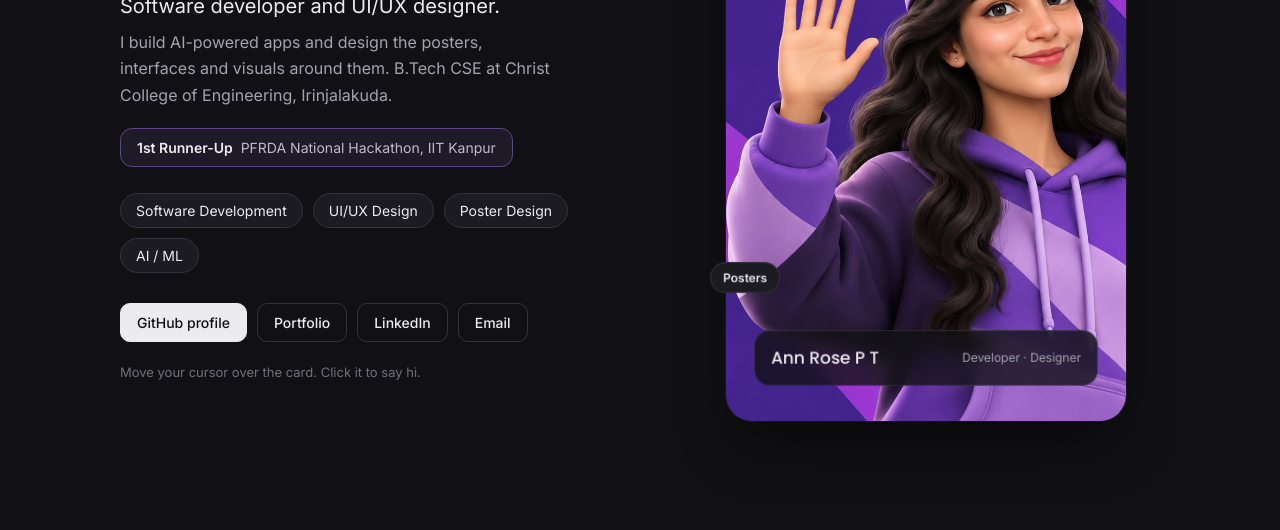
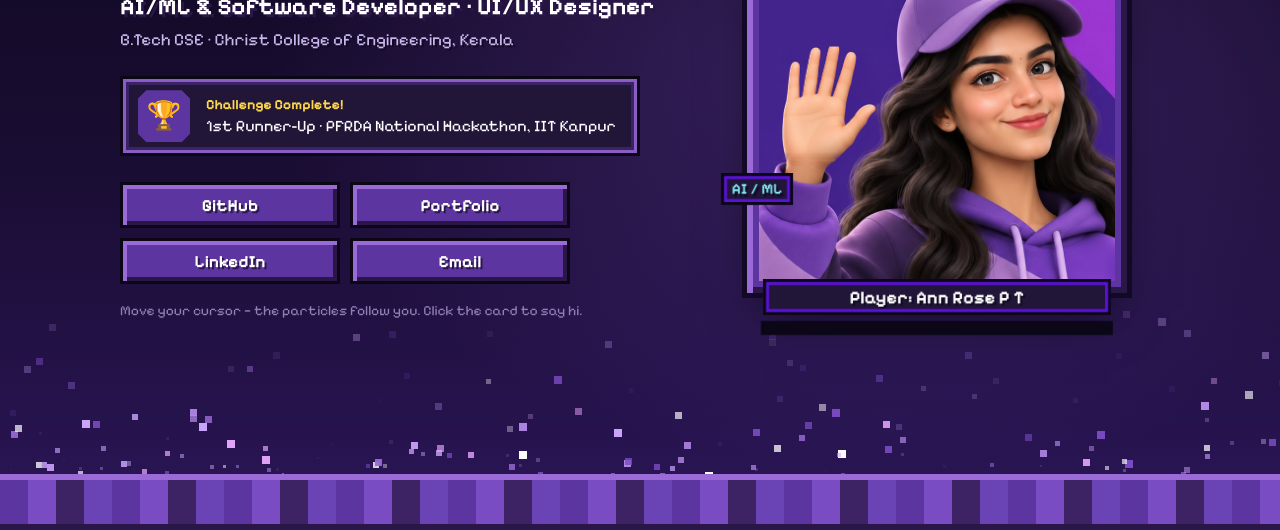
Before and after one commit to AnnRosePT/AnnRosePT, a plain HTML site: page docs/index.html in a window 1280 px wide. Shown: the part 270-800 px from the top of the page. Drawn offline with Linux system fonts and the light colour scheme.

Commit message:
3D animated hero + interactive Minecraft 3D card page; resume-aligned About and tech stack
- Hero: rotating 3D amethyst blocks, depth-layered portal particles, floating card, logo glint
- docs/: cursor-following particle field, 3D tilt card, click burst + wave, XP bar
- About/inventory follow the Oct 2026 resume; no cybersecurity focus

Co-Authored-By: Claude Opus 5.5 <noreply@anthropic.com>
Claude-Session: https://claude.ai/code/session_01E6B3CowpMrQerwAdNKFbV7

```diff
--- a/docs/index.html
+++ b/docs/index.html
@@ -4,163 +4,210 @@
 <meta charset="utf-8" />
 <meta name="viewport" content="width=device-width, initial-scale=1" />
 <title>Ann Rose P T</title>
-<meta name="description" content="Ann Rose P T – software developer and UI/UX designer. Move your cursor or tilt your phone to explore the 3D card." />
-<link rel="preconnect" href="https://fonts.googleapis.com" />
-<link href="https://fonts.googleapis.com/css2?family=Inter:wght@400;500;600&family=Poppins:wght@500&display=swap" rel="stylesheet" />
+<meta name="description" content="Ann Rose P T – AI/ML & software developer and UI/UX designer. An interactive 3D player card: move your cursor or tilt your phone." />
 <style>
-  :root{
-    --ink:#111115; --panel:#1b1b21; --line:#33333d; --text:#ececf0; --muted:#a3a3b0; --accent:#b084f0;
-  }
+  @font-face{font-family:PX;src:url(fonts/pixelify-sans-latin-400-normal.woff2) format("woff2")}
+  @font-face{font-family:PX;font-weight:700;src:url(fonts/pixelify-sans-latin-700-normal.woff2) format("woff2")}
+  :root{--ink:#0c0619;--panel:#211538;--edge:#0b0716;--hi:#9a6ad6;--lo:#2a1748;--lav:#d8c9ed;--gold:#ffd84a;--splash:#ffff55}
   *{box-sizing:border-box;margin:0;padding:0}
   html,body{height:100%}
-  body{background:var(--ink);color:var(--text);font-family:Inter,system-ui,-apple-system,"Segoe UI",sans-serif;
-       display:flex;align-items:center;justify-content:center;min-height:100svh;padding:32px 16px;overflow-x:hidden}
-  .wrap{width:100%;max-width:1040px;display:grid;grid-template-columns:1.05fr .95fr;gap:56px;align-items:center}
-  .eyebrow{font-size:13px;letter-spacing:.14em;font-weight:600;color:var(--accent)}
-  h1{font-family:Poppins,Inter,sans-serif;font-weight:500;font-size:clamp(40px,6vw,64px);line-height:1.05;margin:10px 0 18px}
-  .lead{font-size:20px;line-height:1.5}
-  .sub{color:var(--muted);font-size:16px;line-height:1.65;margin-top:8px;max-width:440px}
-  .award{display:inline-block;margin-top:20px;border:1px solid #5c4882;background:#1e1a28;border-radius:12px;padding:10px 16px;font-size:14px;color:#bebec8}
-  .award b{color:var(--text)}
-  .tags{display:flex;flex-wrap:wrap;gap:10px;margin:26px 0 30px}
-  .tag{border:1px solid var(--line);background:var(--panel);border-radius:999px;padding:8px 15px;font-size:14px}
-  .links{display:flex;flex-wrap:wrap;gap:10px}
-  .links a{color:var(--text);text-decoration:none;border:1px solid var(--line);border-radius:10px;padding:10px 16px;font-size:14px;font-weight:500;transition:border-color .2s,transform .2s}
-  .links a:hover{border-color:var(--accent);transform:translateY(-2px)}
-  .links a.primary{background:var(--text);color:var(--ink);border-color:var(--text)}
-  .hint{margin-top:22px;font-size:13px;color:#6f6f7c}
+  body{background:radial-gradient(900px 600px at 70% 40%,rgba(122,76,196,.35),transparent 70%),linear-gradient(180deg,#0c0619,#1a0d33 55%,#2b1658);
+       color:#fff;font-family:PX,"Courier New",monospace;min-height:100svh;overflow-x:hidden}
+  canvas#fx{position:fixed;inset:0;width:100%;height:100%;pointer-events:none;z-index:0}
+  .ground{position:fixed;left:0;right:0;bottom:0;height:56px;z-index:0;image-rendering:pixelated;
+    background:repeating-linear-gradient(90deg,#5c35a0 0 28px,#7a4cc4 28px 56px,#3d2363 56px 84px,#6a43b4 84px 112px);
+    box-shadow:inset 0 6px 0 #9a6ad6, inset 0 -6px 0 #2a1748}
+  main{position:relative;z-index:1;max-width:1080px;margin:0 auto;padding:56px 20px 110px;display:grid;grid-template-columns:1.1fr .9fr;gap:48px;align-items:center;min-height:100svh}
+  .logo{font-weight:700;font-size:clamp(40px,6.2vw,80px);white-space:nowrap;line-height:.95;color:#e9dcff;letter-spacing:1px;position:relative;
+    text-shadow:0 6px 0 #7a4cc4,0 10px 0 #3d2363,0 13px 0 #120a24}
+  .splash{position:absolute;right:-6px;top:-30px;font-size:clamp(18px,2.4vw,26px);color:var(--splash);text-shadow:3px 3px 0 #3f3f15;
+    transform:rotate(-14deg);animation:pulse .55s ease-in-out infinite alternate;white-space:nowrap}
+  @keyframes pulse{from{transform:rotate(-14deg) scale(.94)}to{transform:rotate(-14deg) scale(1.06)}}
+  .sub{font-weight:700;font-size:clamp(18px,2.2vw,24px);margin:30px 0 8px;text-shadow:3px 3px 0 #2a1748}
+  .sub2{color:#cbb8ef;font-size:17px;text-shadow:2px 2px 0 #120a24}
+  .toast{display:flex;gap:16px;align-items:center;background:var(--panel);margin:26px 0;padding:14px 18px;max-width:520px;
+    box-shadow:inset 0 0 0 3px var(--edge),inset 0 0 0 6px #8a5cc5,inset 0 0 0 9px #3a2363}
+  .toast .ic{width:52px;height:52px;flex:none;background:#5c35a0;display:grid;place-items:center;font-size:28px;
+    clip-path:polygon(16% 0,84% 0,100% 16%,100% 84%,84% 100%,16% 100%,0 84%,0 16%)}
+  .toast b{display:block;color:var(--gold);font-size:14px;margin-bottom:2px}
+  .toast span{font-size:16px;line-height:1.35}
+  .btns{display:grid;grid-template-columns:repeat(2,minmax(0,220px));gap:10px}
+  .btn{display:flex;align-items:center;justify-content:center;height:46px;color:#fff;text-decoration:none;font-weight:700;font-size:17px;background:#5c35a0;
+    text-shadow:2px 2px 0 #2a1748;box-shadow:inset 0 0 0 3px var(--edge),inset 4px 4px 0 3px var(--hi),inset -4px -4px 0 3px var(--lo);transition:transform .08s}
+  .btn:hover,.btn:focus-visible{background:#7a4cc4;outline:none;box-shadow:inset 0 0 0 3px #fff,inset 4px 4px 0 3px #b48ae8,inset -4px -4px 0 3px var(--lo)}
+  .btn:active{transform:translateY(2px)}
+  .hint{margin-top:18px;color:#8f7fb3;font-size:14px}
 
   /* 3D card */
   .stage{perspective:1100px;display:flex;justify-content:center}
-  .card{position:relative;width:min(400px,86vw);aspect-ratio:792/1152;border-radius:26px;transform-style:preserve-3d;
-        transform:rotateX(var(--rx,0deg)) rotateY(var(--ry,0deg));transition:transform .5s cubic-bezier(.2,.7,.2,1);
-        cursor:pointer;will-change:transform}
+  .card{position:relative;width:min(380px,82vw);aspect-ratio:1;transform-style:preserve-3d;cursor:pointer;
+    transform:rotateX(var(--rx,0deg)) rotateY(var(--ry,0deg));transition:transform .45s cubic-bezier(.2,.7,.2,1)}
   .card.live{transition:transform .08s linear}
-  .layer{position:absolute;inset:0;border-radius:26px}
-  .photo{overflow:hidden;box-shadow:0 30px 60px -20px rgba(0,0,0,.7),0 0 0 1px rgba(255,255,255,.06)}
-  .art{position:absolute;inset:0;transform:scale(1.06);transform-origin:center;transition:transform .4s}
-  .art img.bg{width:100%;height:100%;display:block}
-  .hand{position:absolute;left:14.65%;top:24.57%;width:24.49%;height:21%;
-        transform-origin:27.8% 98.8%;animation:wave 4s ease-in-out 1s infinite}
-  .card.burst .hand{animation:wave-fast 1.1s ease-in-out}
+  .face{position:absolute;inset:0;padding:12px;background:#5c35a0;
+    box-shadow:inset 6px 6px 0 var(--hi),inset -6px -6px 0 var(--lo),0 0 0 5px #120a24,0 34px 50px -18px rgba(0,0,0,.7)}
+  .art{position:relative;width:100%;height:100%;overflow:hidden}
+  .art img.bg{width:100%;height:100%;display:block;object-fit:cover}
+  .hand{position:absolute;animation:wave 4s ease-in-out 1s infinite}
+  .card.hi .hand{animation:wave-fast 1.1s ease-in-out}
   @keyframes wave{0%,55%,100%{transform:rotate(0)}9%{transform:rotate(12deg)}18%{transform:rotate(-6deg)}27%{transform:rotate(11deg)}36%{transform:rotate(-3deg)}45%{transform:rotate(2deg)}}
   @keyframes wave-fast{0%,100%{transform:rotate(0)}15%{transform:rotate(16deg)}35%{transform:rotate(-9deg)}55%{transform:rotate(15deg)}75%{transform:rotate(-5deg)}}
-  .glare{background:radial-gradient(circle at var(--gx,50%) var(--gy,30%),rgba(255,255,255,.22),rgba(255,255,255,0) 45%);
-         mix-blend-mode:soft-light;pointer-events:none;opacity:var(--go,0);transition:opacity .4s}
-  /* floating name plate pops out of the card in 3D */
-  .plate{position:absolute;left:7%;right:7%;bottom:6%;transform:translateZ(70px);pointer-events:none;
-         background:rgba(17,17,21,.78);backdrop-filter:blur(8px);-webkit-backdrop-filter:blur(8px);
-         border:1px solid rgba(255,255,255,.1);border-radius:16px;padding:14px 16px;display:flex;justify-content:space-between;align-items:center}
-  .plate b{font-family:Poppins,Inter,sans-serif;font-weight:500;font-size:17px}
-  .plate span{font-size:12px;color:var(--muted)}
-  .chip{position:absolute;top:5%;right:6%;transform:translateZ(110px);pointer-events:none;
-        background:var(--text);color:var(--ink);font-size:12px;font-weight:600;border-radius:999px;padding:7px 12px}
-  .chip2{top:auto;bottom:22%;right:auto;left:-4%;transform:translateZ(90px);background:var(--panel);color:var(--text);border:1px solid var(--line)}
-  .motion-btn{display:none;margin-top:14px;background:none;border:1px solid var(--line);color:var(--text);border-radius:10px;padding:9px 14px;font:inherit;font-size:13px}
+  .glare{position:absolute;inset:12px;pointer-events:none;opacity:var(--go,0);transition:opacity .3s;
+    background:radial-gradient(circle at var(--gx,50%) var(--gy,30%),rgba(255,255,255,.28),transparent 45%);mix-blend-mode:soft-light}
+  .tag{position:absolute;pointer-events:none;font-weight:700;font-size:15px;padding:7px 11px;background:var(--panel);
+    box-shadow:inset 0 0 0 3px var(--edge),inset 0 0 0 6px #5a12d6;text-shadow:2px 2px 0 #120a24}
+  .t1{right:-18px;top:22px;transform:translateZ(90px);color:#d6b8ff}
+  .t2{left:-26px;bottom:88px;transform:translateZ(70px);color:#7fe7f2}
+  .t3{left:16px;right:16px;bottom:-22px;transform:translateZ(110px);text-align:center;color:#fff;font-size:18px}
+  .xp{position:absolute;left:16px;right:16px;bottom:-40px;height:10px;transform:translateZ(110px);background:#0b0716;box-shadow:0 0 0 2px #0b0716}
+  .xp i{position:absolute;inset:2px;width:calc(var(--xp,0) * 1%);background:linear-gradient(90deg,#9a6ad6,#cfa8ff);transition:width .25s}
 
-  @media (max-width:820px){
-    body{align-items:flex-start}
-    .wrap{grid-template-columns:1fr;gap:36px;text-align:center}
-    .sub{margin-left:auto;margin-right:auto}
-    .tags,.links{justify-content:center}
-    .stage{order:-1}
+  @media (max-width:860px){
+    main{grid-template-columns:1fr;gap:34px;padding-top:40px;text-align:center}
+    .stage{order:-1;margin-bottom:56px}
+    .splash{top:-34px;right:-14px}
+    section{margin-top:18px}
+    .logo{display:inline-block}
+    .toast{margin-left:auto;margin-right:auto;text-align:left}
+    .btns{justify-content:center}
   }
   @media (prefers-reduced-motion:reduce){*{animation:none!important;transition:none!important}}
 </style>
 </head>
 <body>
-<main class="wrap">
+<canvas id="fx" aria-hidden="true"></canvas>
+<div class="ground" aria-hidden="true"></div>
+<main>
   <section>
-    <p class="eyebrow">HELLO, I'M</p>
-    <h1>Ann Rose P T</h1>
-    <p class="lead">Software developer and UI/UX designer.</p>
-    <p class="sub">I build AI-powered apps and design the posters, interfaces and visuals around them. B.Tech CSE at Christ College of Engineering, Irinjalakuda.</p>
-    <p class="award"><b>1st Runner-Up</b> &nbsp;PFRDA National Hackathon, IIT Kanpur</p>
-    <div class="tags">
-      <span class="tag">Software Development</span><span class="tag">UI/UX Design</span><span class="tag">Poster Design</span><span class="tag">AI / ML</span>
-    </div>
-    <nav class="links">
-      <a class="primary" href="https://github.com/AnnRosePT">GitHub profile</a>
-      <a href="https://ann-rose-pt007.vercel.app">Portfolio</a>
-      <a href="https://www.linkedin.com/in/ann-rose-pt">LinkedIn</a>
-      <a href="mailto:annrosept007@gmail.com">Email</a>
+    <h1 class="logo">ANN ROSE P T<span class="splash">Code + Design!</span></h1>
+    <p class="sub">AI/ML &amp; Software Developer &middot; UI/UX Designer</p>
+    <p class="sub2">B.Tech CSE &middot; Christ College of Engineering, Kerala</p>
+    <div class="toast"><div class="ic" aria-hidden="true">&#127942;</div>
+      <div><b>Challenge Complete!</b><span>1st Runner-Up &middot; PFRDA National Hackathon, IIT Kanpur</span></div></div>
+    <nav class="btns">
+      <a class="btn" href="https://github.com/AnnRosePT">GitHub</a>
+      <a class="btn" href="https://ann-rose-pt007.vercel.app">Portfolio</a>
+      <a class="btn" href="https://www.linkedin.com/in/ann-rose-pt">LinkedIn</a>
+      <a class="btn" href="mailto:annrosept007@gmail.com">Email</a>
     </nav>
-    <p class="hint" id="hint">Move your cursor over the card. Click it to say hi.</p>
-    <button class="motion-btn" id="motionBtn">Enable tilt with phone motion</button>
+    <p class="hint" id="hint">Move your cursor &mdash; the particles follow you. Click the card to say hi.</p>
   </section>
 
-  <div class="stage" id="stage">
+  <div class="stage">
     <div class="card" id="card" role="img" aria-label="3D avatar of Ann Rose P T waving">
-      <div class="layer photo">
-        <div class="art" id="bg">
-          <img class="bg" src="card.jpg" alt="" />
-          <img class="hand" src="hand.png" alt="" />
-        </div>
-      </div>
-      <div class="layer glare"></div>
-      <div class="plate"><b>Ann Rose P T</b><span>Developer · Designer</span></div>
-      <div class="chip">UI/UX</div>
-      <div class="chip chip2">Posters</div>
+      <div class="face"><div class="art">
+        <img class="bg" src="card_sq.jpg" alt="" />
+        <img class="hand" id="hand" src="hand.png" alt="" />
+      </div></div>
+      <div class="glare"></div>
+      <div class="tag t1">UI/UX</div>
+      <div class="tag t2">AI / ML</div>
+      <div class="tag t3">Player: Ann Rose P T</div>
+      <div class="xp"><i id="xp"></i></div>
     </div>
   </div>
 </main>
 
 <script>
 (() => {
+  const reduce = matchMedia('(prefers-reduced-motion: reduce)').matches;
+  const coarse = matchMedia('(pointer: coarse)').matches;
   const card = document.getElementById('card');
-  const stage = document.getElementById('stage');
-  const bg = document.getElementById('bg');
-  const MAX = 14;
-  const reduce = matchMedia('(prefers-reduced-motion: reduce)').matches;
+  const hand = document.getElementById('hand');
+  const xp = document.getElementById('xp');
 
-  function tilt(nx, ny) { // nx, ny in -1..1
+  // hand placement inside the square crop (from the source poster geometry)
+  const SQ = [70, 40, 792, 762], HB = [116, 283, 310, 525], PV = [170, 522], S = SQ[2] - SQ[0];
+  Object.assign(hand.style, {
+    left: ((HB[0] - SQ[0]) / S * 100) + '%', top: ((HB[1] - SQ[1]) / S * 100) + '%',
+    width: ((HB[2] - HB[0]) / S * 100) + '%', height: ((HB[3] - HB[1]) / S * 100) + '%',
+    transformOrigin: ((PV[0] - HB[0]) / (HB[2] - HB[0]) * 100) + '% ' + ((PV[1] - HB[1]) / (HB[3] - HB[1]) * 100) + '%'
+  });
+
+  // ---------- 3D tilt
+  const MAX = 16;
+  function tilt(nx, ny) {
     card.style.setProperty('--ry', (nx * MAX).toFixed(2) + 'deg');
     card.style.setProperty('--rx', (-ny * MAX).toFixed(2) + 'deg');
     card.style.setProperty('--gx', (50 + nx * 50) + '%');
     card.style.setProperty('--gy', (50 + ny * 50) + '%');
     card.style.setProperty('--go', 1);
-    bg.style.transform = `scale(1.06) translate(${(-nx * 10).toFixed(1)}px, ${(-ny * 10).toFixed(1)}px)`;
   }
-  function reset() {
-    card.classList.remove('live');
-    card.style.setProperty('--rx', '0deg'); card.style.setProperty('--ry', '0deg'); card.style.setProperty('--go', 0);
-    bg.style.transform = 'scale(1.06)';
+  function reset() { card.classList.remove('live'); tilt(0, 0); card.style.setProperty('--go', 0); }
+
+  // ---------- portal particles (canvas)
+  const cv = document.getElementById('fx'), ctx = cv.getContext('2d');
+  let W = 0, H = 0, DPR = Math.min(2, devicePixelRatio || 1);
+  const COLS = ['#cfa8ff', '#b48ae8', '#e9a8ff', '#9a6ad6', '#ffffff', '#7a4cc4'];
+  const P = [];
+  const mouse = { x: -9999, y: -9999, on: false };
+  function resize() {
+    W = innerWidth; H = innerHeight; cv.width = W * DPR; cv.height = H * DPR; ctx.setTransform(DPR, 0, 0, DPR, 0, 0);
+  }
+  function spawn(x, y, burst) {
+    const z = Math.random();                        // depth 0 (far) .. 1 (near)
+    const a = Math.random() * Math.PI * 2, sp = burst ? 2 + Math.random() * 5 : 0;
+    P.push({ x: x ?? Math.random() * W, y: y ?? H - 60 + Math.random() * 40, z,
+      vx: Math.cos(a) * sp + (Math.random() - .5) * .3, vy: Math.sin(a) * sp - (0.25 + z * .6),
+      s: Math.round(2 + z * 6), c: COLS[(Math.random() * COLS.length) | 0], life: 1, decay: .0025 + Math.random() * .004 });
+  }
+  const MAXP = coarse ? 110 : 220;
+  function frame() {
+    ctx.clearRect(0, 0, W, H);
+    if (!reduce && P.length < MAXP) for (let i = 0; i < 3; i++) spawn();
+    for (let i = P.length - 1; i >= 0; i--) {
+      const p = P[i];
+      if (mouse.on) {                                // swirl toward the cursor, stronger for near particles
+        const dx = mouse.x - p.x, dy = mouse.y - p.y, d2 = dx * dx + dy * dy, r = 260;
+        if (d2 < r * r) {
+          const d = Math.sqrt(d2) || 1, f = (1 - d / r) * (.12 + p.z * .25);
+          p.vx += (dx / d) * f + (-dy / d) * f * .9;
+          p.vy += (dy / d) * f + (dx / d) * f * .9;
+        }
+      }
+      p.vx *= .97; p.vy = p.vy * .97 - .01 * (0.4 + p.z);
+      p.x += p.vx * (0.5 + p.z); p.y += p.vy * (0.5 + p.z);
+      p.life -= p.decay;
+      if (p.life <= 0 || p.y < -20 || p.x < -20 || p.x > W + 20) { P.splice(i, 1); continue; }
+      ctx.globalAlpha = Math.min(1, p.life * 1.6) * (.35 + p.z * .65);
+      ctx.fillStyle = p.c;
+      ctx.fillRect(Math.round(p.x), Math.round(p.y), p.s, p.s);   // crisp square "pixels"
+    }
+    ctx.globalAlpha = 1;
+    requestAnimationFrame(frame);
+  }
+  addEventListener('resize', resize); resize();
+  if (!reduce) requestAnimationFrame(frame);
+
+  // ---------- input
+  let seen = 0;
+  function onMove(x, y) {
+    mouse.x = x; mouse.y = y; mouse.on = true;
+    const r = card.getBoundingClientRect();
+    const nx = Math.max(-1, Math.min(1, (x - (r.left + r.width / 2)) / (r.width * .9)));
+    const ny = Math.max(-1, Math.min(1, (y - (r.top + r.height / 2)) / (r.height * .9)));
+    card.classList.add('live'); tilt(nx, ny);
+    if (!reduce && Math.random() < .35) spawn(x + (Math.random() - .5) * 20, y + (Math.random() - .5) * 20, true);
+    seen = Math.min(100, seen + .4); xp.parentElement.style.setProperty('--xp', seen.toFixed(0));
   }
   if (!reduce) {
-    window.addEventListener('pointermove', e => {
-      if (e.pointerType === 'touch') return;
-      const r = card.getBoundingClientRect();
-      const nx = Math.max(-1, Math.min(1, (e.clientX - (r.left + r.width / 2)) / (r.width * 0.9)));
-      const ny = Math.max(-1, Math.min(1, (e.clientY - (r.top + r.height / 2)) / (r.height * 0.9)));
-      card.classList.add('live'); tilt(nx, ny);
-    });
-    document.addEventListener('pointerleave', reset);
-    stage.addEventListener('touchmove', e => {
-      const t = e.touches[0], r = card.getBoundingClientRect();
-      tilt(Math.max(-1, Math.min(1, (t.clientX - (r.left + r.width / 2)) / (r.width / 2))),
-           Math.max(-1, Math.min(1, (t.clientY - (r.top + r.height / 2)) / (r.height / 2))));
-    }, { passive: true });
-    stage.addEventListener('touchend', reset);
-
-    // phone tilt
-    const onOrient = e => { if (e.gamma == null) return; card.classList.add('live');
-      tilt(Math.max(-1, Math.min(1, e.gamma / 30)), Math.max(-1, Math.min(1, (e.beta - 45) / 30))); };
-    if (typeof DeviceOrientationEvent !== 'undefined') {
-      if (typeof DeviceOrientationEvent.requestPermission === 'function' && matchMedia('(pointer: coarse)').matches) {
-        const b = document.getElementById('motionBtn'); b.style.display = 'inline-block';
-        b.onclick = () => DeviceOrientationEvent.requestPermission().then(s => {
-          if (s === 'granted') { window.addEventListener('deviceorientation', onOrient); b.remove(); }
-        }).catch(() => {});
-      } else if (matchMedia('(pointer: coarse)').matches) {
-        window.addEventListener('deviceorientation', onOrient);
-      }
+    addEventListener('pointermove', e => { if (e.pointerType !== 'touch') onMove(e.clientX, e.clientY); });
+    document.addEventListener('pointerleave', () => { mouse.on = false; reset(); });
+    addEventListener('touchmove', e => { const t = e.touches[0]; onMove(t.clientX, t.clientY); }, { passive: true });
+    addEventListener('touchend', () => { mouse.on = false; reset(); });
+    if (coarse && typeof DeviceOrientationEvent !== 'undefined' && typeof DeviceOrientationEvent.requestPermission !== 'function') {
+      addEventListener('deviceorientation', e => {
+        if (e.gamma == null || mouse.on) return;
+        tilt(Math.max(-1, Math.min(1, e.gamma / 30)), Math.max(-1, Math.min(1, (e.beta - 45) / 30)));
+      });
     }
   }
-  card.addEventListener('click', () => {
-    card.classList.remove('burst'); void card.offsetWidth; card.classList.add('burst');
-    setTimeout(() => card.classList.remove('burst'), 1150);
+  card.addEventListener('click', e => {
+    card.classList.remove('hi'); void card.offsetWidth; card.classList.add('hi');
+    setTimeout(() => card.classList.remove('hi'), 1150);
+    if (!reduce) for (let i = 0; i < 70; i++) spawn(e.clientX, e.clientY, true);
+    seen = Math.min(100, seen + 15); xp.parentElement.style.setProperty('--xp', seen.toFixed(0));
   });
-  if (matchMedia('(pointer: coarse)').matches) document.getElementById('hint').textContent = 'Drag on the card or tilt your phone. Tap it to say hi.';
+  if (coarse) document.getElementById('hint').textContent = 'Drag across the screen — the particles follow. Tap the card to say hi.';
 })();
 </script>
 </body>
```
Also changed, not shown: assets/mc/about.png, assets/mc/hero.svg, assets/mc/inventory.png, docs/card.jpg (deleted), docs/card_sq.jpg (added), docs/fonts/pixelify-sans-latin-400-normal.woff2 (added), docs/fonts/pixelify-sans-latin-700-normal.woff2 (added), 1 other file.
